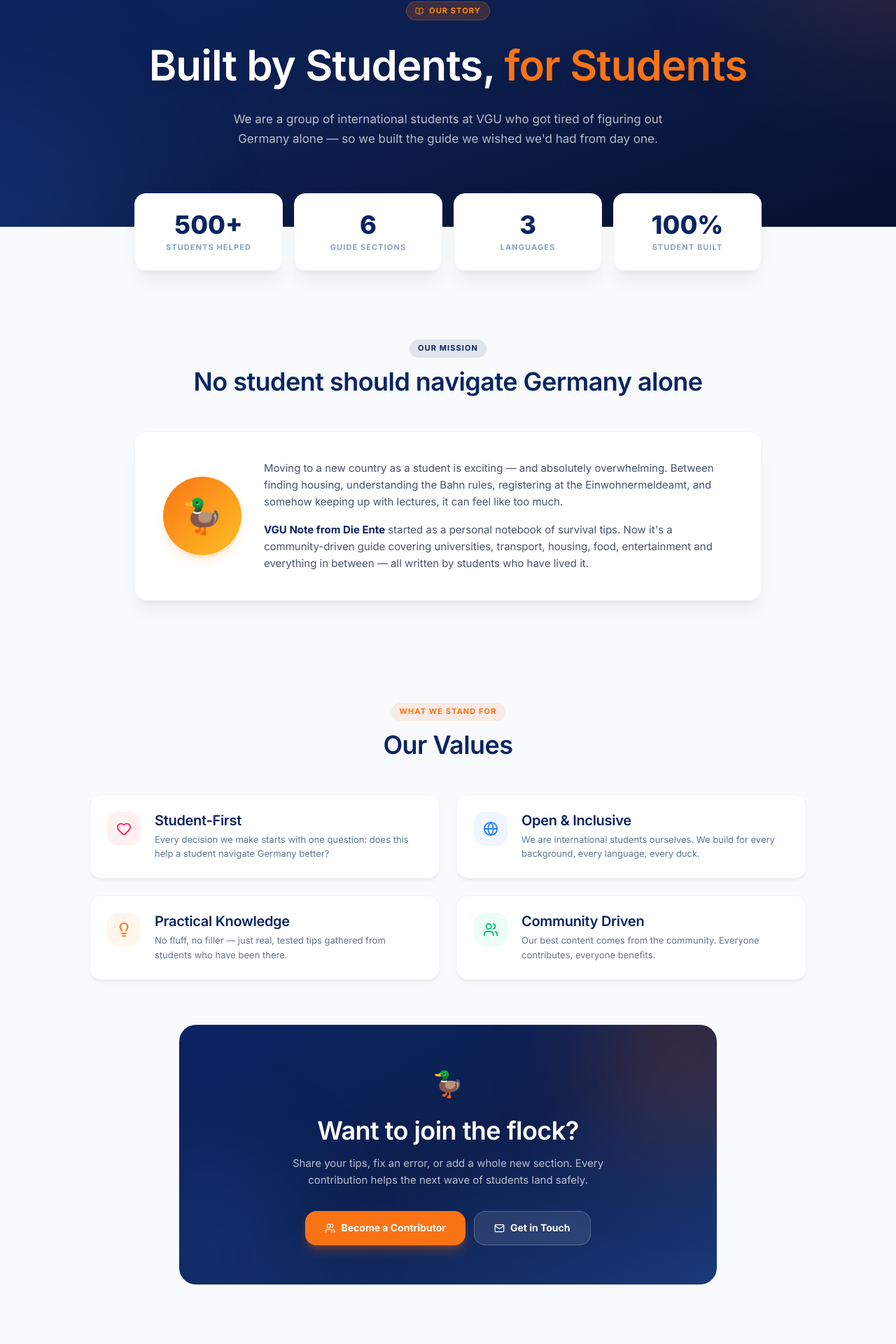
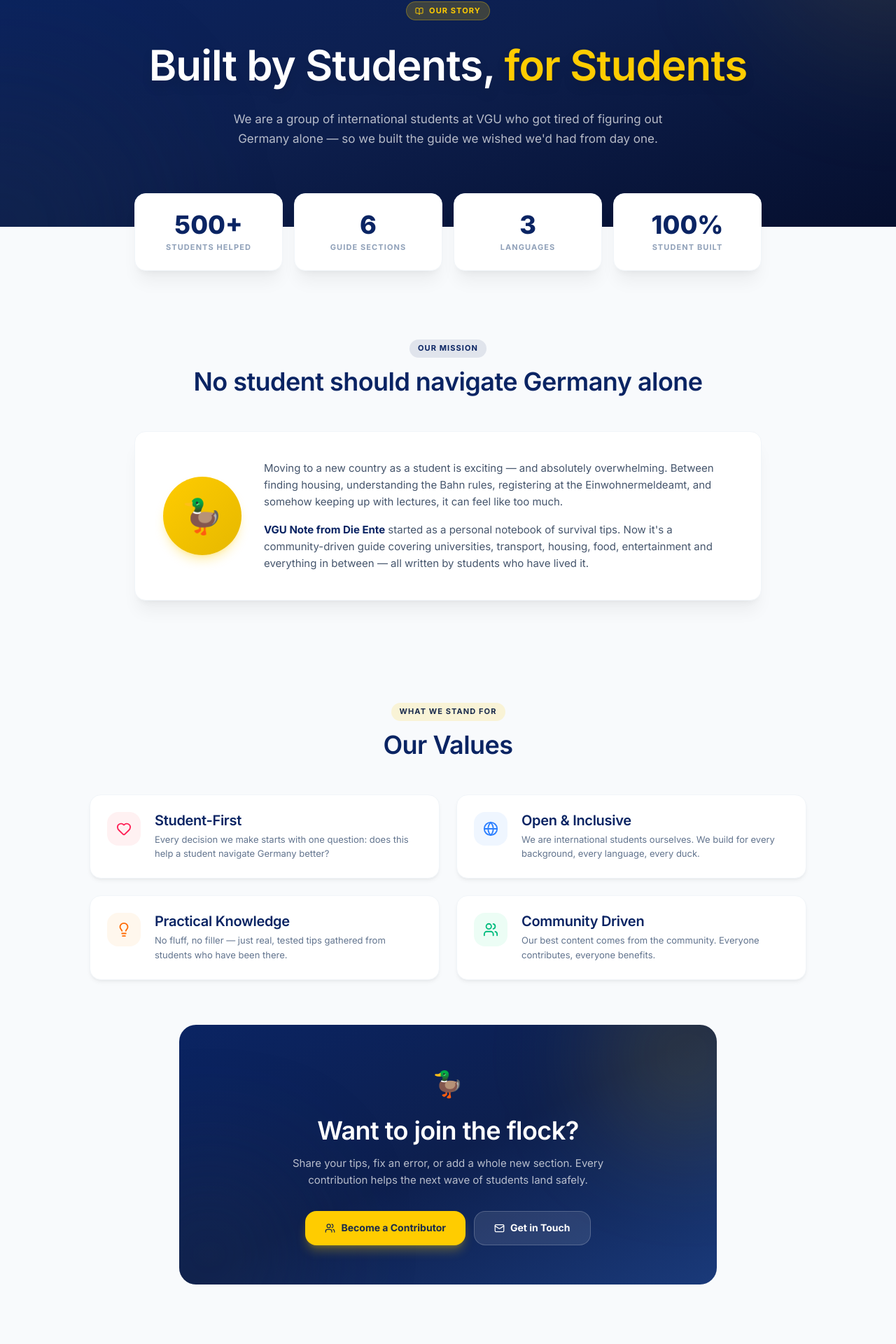
Before and after one commit to QuillenCookies/vgu-study-in-germany, a React (Vite) app in the folder frontend/: page /about in a window 1280 px wide. Shown: the part 180-2100 px from the top of the page at 70% size. Built offline with nearby package versions, Linux system fonts and the light colour scheme.

Commit message:
CHANGE: Change the concept color of About and Tools Page

```diff
--- a/frontend/src/pages/AboutUsPage.tsx
+++ b/frontend/src/pages/AboutUsPage.tsx
@@ -79,8 +79,8 @@ const AboutUsPage: React.FC = () => {
           ══════════════════════════════════════════ */}
           <section className="relative w-full overflow-hidden bg-gradient-to-br from-[#0a2463] via-[#0d1f4e] to-[#060f2e] pt-16 pb-28 px-4 flex flex-col items-center box-border">
             {/* Glow blobs */}
-            <div className="absolute top-0 right-0 w-96 h-96 -translate-y-1/2 translate-x-1/2 rounded-full bg-orange-500/15 blur-[100px] pointer-events-none" />
-            <div className="absolute bottom-0 left-0 w-96 h-96 translate-y-1/2 -translate-x-1/2 rounded-full bg-blue-500/15 blur-[100px] pointer-events-none" />
+            <div className="absolute top-0 right-0 w-96 h-96 -translate-y-1/2 translate-x-1/2 rounded-full bg-[#FFCC00]/10 blur-[100px] pointer-events-none" />
+            <div className="absolute bottom-0 left-0 w-96 h-96 translate-y-1/2 -translate-x-1/2 rounded-full bg-[#1A2B4C]/30 blur-[100px] pointer-events-none" />
 
             <div className="relative z-10 max-w-screen-lg mx-auto w-full">
               {/* Back link */}
@@ -103,7 +103,7 @@ const AboutUsPage: React.FC = () => {
                 {/* Badge */}
                 <motion.span
                   variants={fadeUp}
-                  className="inline-flex items-center gap-2 mb-4 px-3 py-1 rounded-full bg-orange-500/20 backdrop-blur-md border border-orange-500/30 text-orange-400 text-[11px] font-bold uppercase tracking-widest"
+                  className="inline-flex items-center gap-2 mb-4 px-3 py-1 rounded-full bg-[#FFCC00]/20 backdrop-blur-md border border-[#FFCC00]/30 text-[#FFCC00] text-[11px] font-bold uppercase tracking-widest"
                 >
                   <BookOpen size={12} /> Our Story
                 </motion.span>
@@ -113,7 +113,7 @@ const AboutUsPage: React.FC = () => {
                   className="text-4xl sm:text-5xl md:text-6xl font-extrabold text-white leading-tight tracking-tight mb-4 drop-shadow-xl"
                 >
                   Built by Students,{' '}
-                  <span className="text-[#f97316]">for Students</span>
+                  <span className="text-[#FFCC00]">for Students</span>
                 </motion.h1>
 
                 <motion.p
@@ -186,7 +186,7 @@ const AboutUsPage: React.FC = () => {
               >
                 <div className="flex flex-col sm:flex-row gap-8 items-center">
                   {/* Duck mascot placeholder */}
-                  <div className="shrink-0 w-28 h-28 rounded-full bg-gradient-to-br from-[#f97316] to-[#fbbf24] flex items-center justify-center text-5xl shadow-lg shadow-orange-300/30">
+                  <div className="shrink-0 w-28 h-28 rounded-full bg-gradient-to-br from-[#FFCC00] to-[#e6b800] flex items-center justify-center text-5xl shadow-lg shadow-[#FFCC00]/30">
                     🦆
                   </div>
                   <div className="space-y-4 text-slate-600 dark:text-gray-300 text-[15px] leading-relaxed">
@@ -220,7 +220,7 @@ const AboutUsPage: React.FC = () => {
                 transition={{ duration: 0.6 }}
                 className="text-center mb-12"
               >
-                <span className="inline-block mb-3 px-3 py-1 rounded-full bg-orange-500/10 text-[#f97316] text-[11px] font-bold uppercase tracking-widest">
+                <span className="inline-block mb-3 px-3 py-1 rounded-full bg-[#FFCC00]/15 text-[#1A2B4C] dark:text-[#FFCC00] text-[11px] font-bold uppercase tracking-widest">
                   What We Stand For
                 </span>
                 <h2 className="text-3xl sm:text-4xl font-extrabold text-[#0a2463] dark:text-white">
@@ -269,8 +269,8 @@ const AboutUsPage: React.FC = () => {
                 transition={{ duration: 0.6 }}
                 className="bg-gradient-to-br from-[#0a2463] via-[#0d1f4e] to-[#1a3a7a] rounded-3xl p-10 sm:p-14 text-center relative overflow-hidden"
               >
-                <div className="absolute top-0 right-0 w-64 h-64 -translate-y-1/3 translate-x-1/3 rounded-full bg-orange-500/20 blur-[80px] pointer-events-none" />
-                <div className="absolute bottom-0 left-0 w-64 h-64 translate-y-1/3 -translate-x-1/3 rounded-full bg-blue-500/20 blur-[80px] pointer-events-none" />
+                <div className="absolute top-0 right-0 w-64 h-64 -translate-y-1/3 translate-x-1/3 rounded-full bg-[#FFCC00]/15 blur-[80px] pointer-events-none" />
+                <div className="absolute bottom-0 left-0 w-64 h-64 translate-y-1/3 -translate-x-1/3 rounded-full bg-[#1A2B4C]/40 blur-[80px] pointer-events-none" />
 
                 <div className="relative z-10">
                   <span className="text-4xl mb-4 block">🦆</span>
@@ -284,7 +284,7 @@ const AboutUsPage: React.FC = () => {
                   <div className="flex flex-col sm:flex-row gap-3 justify-center">
                     <Link
                       to="/contributors"
-                      className="inline-flex items-center justify-center gap-2 px-7 py-3 rounded-xl bg-[#f97316] hover:bg-[#ea6c0a] text-white font-bold text-[14px] shadow-lg shadow-orange-500/30 transition-all duration-200 hover:scale-105 active:scale-95"
+                      className="inline-flex items-center justify-center gap-2 px-7 py-3 rounded-xl bg-[#FFCC00] hover:bg-[#e6b800] text-[#1A2B4C] font-bold text-[14px] shadow-lg shadow-[#FFCC00]/30 transition-all duration-200 hover:scale-105 active:scale-95"
                     >
                       <Users size={15} /> Become a Contributor
                     </Link>
--- a/frontend/src/pages/ToolsPage.tsx
+++ b/frontend/src/pages/ToolsPage.tsx
@@ -308,7 +308,7 @@ const ToolsPage: React.FC = () => {
               animate={{ opacity: 1, x: 0 }}
               transition={{ duration: 0.7, ease: [0.22, 1, 0.36, 1] }}
             >
-              <span className="inline-flex items-center gap-2 mb-5 px-4 py-1.5 rounded-full bg-blue-500/20 text-blue-300 text-sm font-semibold border border-blue-400/25 backdrop-blur-sm">
+              <span className="inline-flex items-center gap-2 mb-5 px-4 py-1.5 rounded-full bg-[#FFCC00]/20 text-[#FFCC00] text-sm font-semibold border border-[#FFCC00]/30 backdrop-blur-sm">
                 {tr('tools', 'badge')}
               </span>
 
@@ -317,7 +317,7 @@ const ToolsPage: React.FC = () => {
                 <br />
                 <span
                   style={{
-                    background: 'linear-gradient(135deg, #60a5fa 0%, #a78bfa 50%, #38bdf8 100%)',
+                    background: 'linear-gradient(135deg, #FFCC00 0%, #e6b800 100%)',
                     WebkitBackgroundClip: 'text',
                     WebkitTextFillColor: 'transparent',
                     backgroundClip: 'text',
@@ -334,8 +334,8 @@ const ToolsPage: React.FC = () => {
               <div className="flex flex-wrap gap-3">
                 <a
                   href="#tools-grid"
-                  className="inline-flex items-center gap-2 px-6 py-3 rounded-xl font-semibold text-sm text-white transition-all"
-                  style={{ background: 'linear-gradient(135deg, #2563eb, #7c3aed)' }}
+                  className="inline-flex items-center gap-2 px-6 py-3 rounded-xl font-semibold text-sm text-[#1A2B4C] transition-all hover:opacity-90"
+                  style={{ background: 'linear-gradient(135deg, #FFCC00, #e6b800)' }}
                 >
                   {tr('tools', 'browseBtn')}
                   <ArrowRight className="w-4 h-4" />
@@ -367,9 +367,9 @@ const ToolsPage: React.FC = () => {
                 >
                   <div
                     className="absolute -top-6 -right-6 w-20 h-20 rounded-full opacity-30 blur-2xl"
-                    style={{ background: 'radial-gradient(circle, #60a5fa, transparent)' }}
+                    style={{ background: 'radial-gradient(circle, #FFCC00, transparent)' }}
                   />
-                  <div className="text-blue-400 relative z-10">{stat.icon}</div>
+                  <div className="text-[#FFCC00] relative z-10">{stat.icon}</div>
                   <div>
                     <div className="text-3xl font-black text-white leading-none">{stat.value}</div>
                     <div className="text-sm text-white/55 mt-1 font-medium">
@@ -402,7 +402,7 @@ const ToolsPage: React.FC = () => {
               placeholder={tr('tools', 'searchPlaceholder')}
               value={query}
               onChange={(e) => setQuery(e.target.value)}
-              className="w-full pl-9 pr-4 py-2.5 rounded-xl border border-gray-200 dark:border-gray-700 bg-gray-50 dark:bg-gray-800 text-sm text-gray-900 dark:text-gray-100 placeholder-gray-400 dark:placeholder-gray-500 focus:outline-none focus:ring-2 focus:ring-blue-400 focus:border-transparent transition"
+              className="w-full pl-9 pr-4 py-2.5 rounded-xl border border-gray-200 dark:border-gray-700 bg-gray-50 dark:bg-gray-800 text-sm text-gray-900 dark:text-gray-100 placeholder-gray-400 dark:placeholder-gray-500 focus:outline-none focus:ring-2 focus:ring-orange-400 focus:border-transparent transition"
             />
           </div>
 
@@ -413,7 +413,7 @@ const ToolsPage: React.FC = () => {
                 key={cat}
                 onClick={() => setActiveCategory(cat)}
                 className={`px-4 py-2 rounded-full text-sm font-medium transition-all duration-200 ${activeCategory === cat
-                    ? 'bg-blue-600 text-white shadow-md'
+                    ? 'bg-[#1A2B4C] text-white shadow-md'
                     : 'bg-gray-100 dark:bg-gray-700 text-gray-600 dark:text-gray-300 hover:bg-gray-200 dark:hover:bg-gray-600'
                   }`}
               >
@@ -506,10 +506,10 @@ const ToolsPage: React.FC = () => {
       </section>
 
       {/* ── Pro Tips ────────────────────────────────────────────────────── */}
-      <section className="py-20 px-4 bg-gradient-to-br from-[#0a1628] to-[#0d2d5e]">
+      <section className="py-20 px-4 bg-gradient-to-br from-[#0a2463] via-[#0d1f4e] to-[#1a3a7a]">
         <div className="max-w-7xl mx-auto">
           <div className="text-center mb-14">
-            <span className="inline-block mb-3 px-4 py-1.5 rounded-full bg-blue-500/30 text-blue-300 text-sm font-semibold border border-blue-400/30">
+            <span className="inline-block mb-3 px-4 py-1.5 rounded-full bg-[#FFCC00]/20 text-[#FFCC00] text-sm font-semibold border border-[#FFCC00]/30">
               Insider Knowledge
             </span>
             <h2 className="text-3xl md:text-4xl font-extrabold text-white mb-4">
@@ -542,7 +542,7 @@ const ToolsPage: React.FC = () => {
       {/* ── Submit a Tool CTA ────────────────────────────────────────────── */}
       <section className="py-20 px-4 bg-white dark:bg-gray-900">
         <div className="max-w-3xl mx-auto text-center">
-          <span className="inline-block mb-3 px-4 py-1.5 rounded-full bg-blue-100 dark:bg-blue-950/30 text-blue-700 dark:text-blue-300 text-sm font-semibold">
+          <span className="inline-block mb-3 px-4 py-1.5 rounded-full bg-[#FFCC00]/15 text-[#1A2B4C] dark:text-[#FFCC00] text-sm font-semibold">
             Community Driven
           </span>
           <h2 className="text-3xl md:text-4xl font-extrabold text-gray-900 dark:text-white mb-4">
@@ -554,7 +554,7 @@ const ToolsPage: React.FC = () => {
           <div className="flex flex-col sm:flex-row items-center justify-center gap-4">
             <Link
               to="/community"
-              className="inline-flex items-center gap-2 px-8 py-3.5 rounded-xl bg-blue-600 text-white font-semibold hover:bg-blue-700 transition-colors shadow-lg hover:shadow-blue-200"
+              className="inline-flex items-center gap-2 px-8 py-3.5 rounded-xl bg-[#FFCC00] text-[#1A2B4C] font-semibold hover:bg-[#e6b800] transition-colors shadow-lg shadow-[#FFCC00]/30"
             >
               Share with Community
               <ArrowRight className="w-4 h-4" />
```
